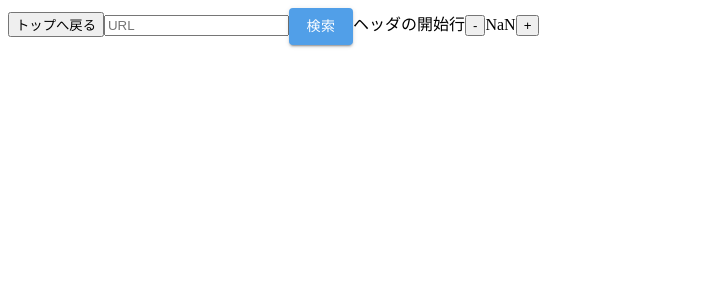
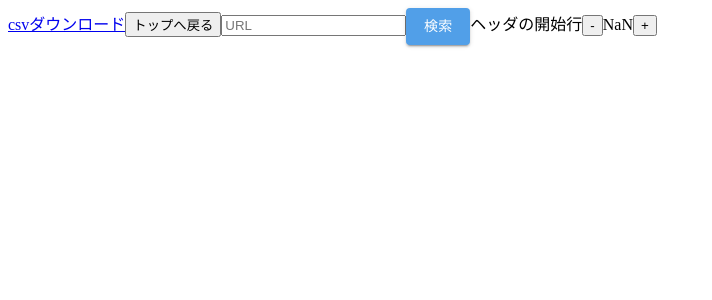
Before and after one commit to Team-Harinezumi/ssdb-frontend, a Next.js app: page /search in a window 1280 px wide. Shown: the top 300 px of the page, without its empty margins (0-712 px from the left). Built offline with nearby package versions, Linux system fonts and the light colour scheme.

Commit message:
Download機能 & コンポーネント (#18)

```diff
--- /dev/null
+++ b/src/components/DownloadButton.tsx
@@ -0,0 +1,52 @@
+import { useEffect, useState } from "react"
+
+// How to Use
+// fileName: string
+// data: string[][]
+//
+// 例
+// const data = [
+//   ["Name", "Debut date", "Birthday", "Height", "Fanbase name", "Illustrator", "Twitter"],
+//   ["Mori Calliope", "September 12, 2020", "April 4th", "167 cm", "", "Yukisame", "https://twitter.com/moricalliope"],
+//   ["Takanashi Kiara", "September 12, 2020", "July 6th", "165 cm", "", "huke", "https://twitter.com/takanashikiara"]
+// ];
+//
+// <DownloadButton fileName={fileName} data={data} />
+
+interface DownloadData {
+  fileName: string
+  data: string[][]
+}
+
+export const DownloadButton: React.FC<DownloadData> = ({ fileName, data }: DownloadData) => {
+  const [downloadInfo, setDownloadInfo] = useState<string[]>([])
+
+  useEffect(() => {
+    const recordsForCSV = data.map(record => {
+      return record.map(cell => {
+        if (cell.includes(",")) {
+          return `"${cell}"`
+        } else {
+          return cell
+        }
+      })
+    })
+
+    let downloadData = recordsForCSV.map(record => record.join(',')).join('\r\n')
+    let bom = new Uint8Array([0xEF, 0xBB, 0xBF])
+    let blob = new Blob([bom, downloadData], {type: 'text/csv'});
+    let url = (window.URL || window.webkitURL).createObjectURL(blob);
+
+    setDownloadInfo([`${fileName}.csv`, url])
+  }, [])
+
+  return (
+    <>
+      {
+        downloadInfo[0]
+        &&
+        <a download={downloadInfo[0]} href={downloadInfo[1]}>csvダウンロード</a>
+      }
+    </>
+  )
+}
--- a/src/components/SearchForm.tsx
+++ b/src/components/SearchForm.tsx
@@ -6,6 +6,13 @@ import { fetchGss } from "@/api/fetch_gss";
 import { Button } from "@material-ui/core";
 import { makeStyles } from "@material-ui/core/styles";
 import { fetchSheetsInfo } from "../api/fetch_gss";
+import { DownloadButton } from "@/components/DownloadButton"
+
+const SAMPLE = [
+  ["Name", "Debut date", "Birthday", "Height", "Fanbase name", "Illustrator", "Twitter"],
+  ["Mori Calliope", "September 12, 2020", "April 4th", "167 cm", "", "Yukisame", "https://twitter.com/moricalliope"],
+  ["Takanashi Kiara", "September 12, 2020", "July 6th", "165 cm", "", "huke", "https://twitter.com/takanashikiara"]
+];
 
 import type { SheetInfo } from "@/models/SheetInfo";
 
@@ -145,6 +152,10 @@ const SearchForm: NextPage<Props> = ({
   return (
     <>
       <div>
+        <DownloadButton
+          fileName='spread-sheet'
+          data={SAMPLE}
+        />
         <button onClick={goToTop}>トップへ戻る</button>
         <input
           type="text"
```
